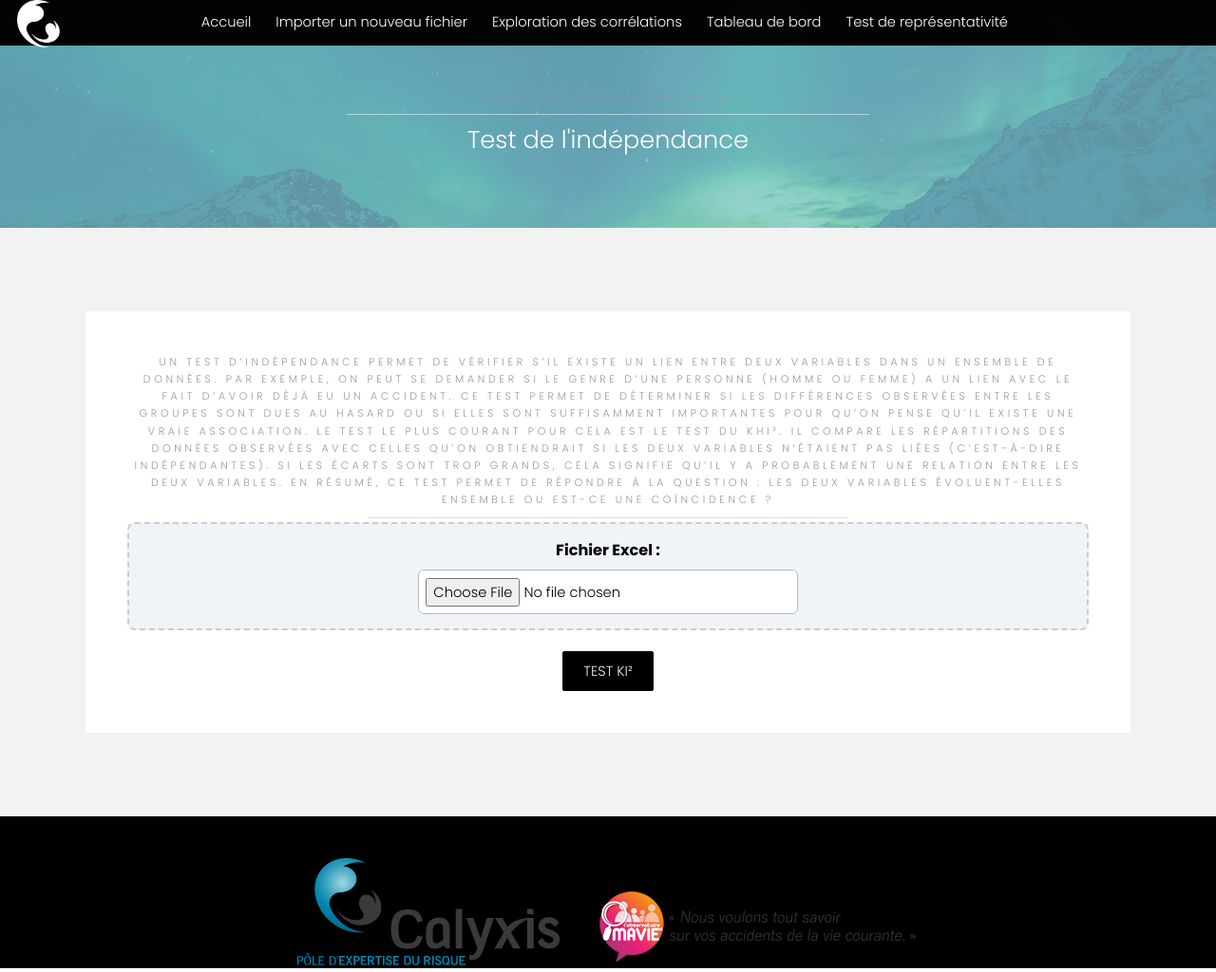
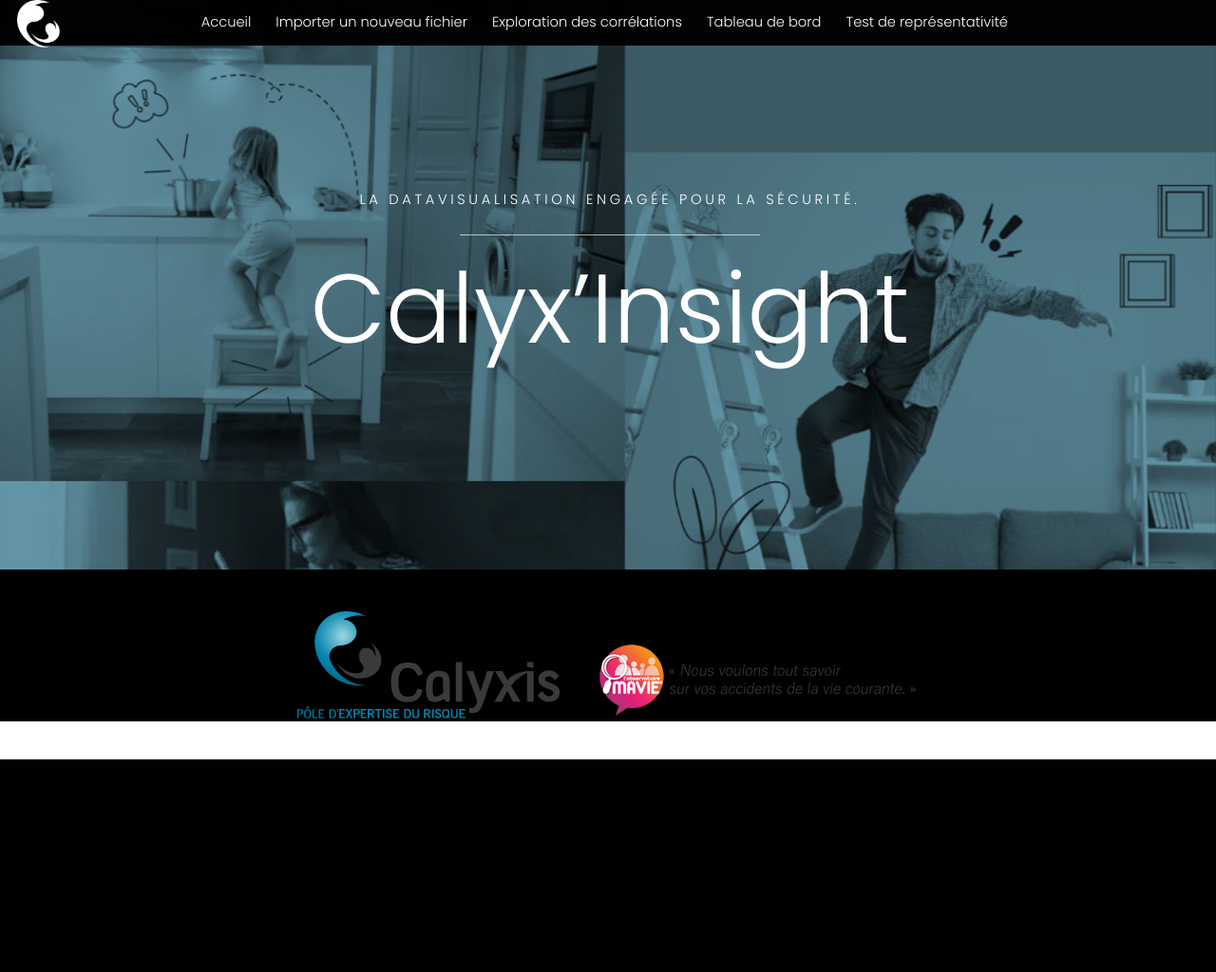
Before and after one commit to quentinchirol/test_flask, a Flask app: page /ki2 in a window 1280 px wide. Shown: the whole page at 95% size. After the commit the page ends 800 px from the top, so only its background shows below. Run offline with Flask 3, Linux system fonts and the light colour scheme; some libraries are stand-ins or nearby versions.

Commit message:
Update ki2.html

```diff
--- a/templates/ki2.html
+++ b/templates/ki2.html
@@ -1,27 +1,21 @@
 <!DOCTYPE HTML>
-<html lang="fr">
+<html>
 <head>
+    <title>Accidents de la vie courante</title>
     <meta charset="utf-8">
-  <title>Accidents de la vie courante</title>
     <meta name="robots" content="index, follow, max-image-preview:large, max-snippet:-1, max-video-preview:-1">
     <meta name="viewport" content="width=device-width, initial-scale=1">
 
-  <!-- Bootstrap CSS -->
-  <link href="https://cdn.jsdelivr.net/npm/bootstrap@5.3.0/dist/css/bootstrap.min.css" rel="stylesheet">
-
-  <!-- DataTables CSS -->
-  <link rel="stylesheet" href="https://cdn.datatables.net/1.13.6/css/jquery.dataTables.min.css">
-  <link rel="stylesheet" href="https://cdn.datatables.net/fixedcolumns/4.3.0/css/fixedColumns.dataTables.min.css">
-
-  <!-- Ton CSS local -->
+    <!-- CSS -->
     <link rel="stylesheet" href="{{ url_for('static', filename='assets/css/main.css') }}">
 </head>
+
 <body>
 
         <!-- header-->
     <header id="header">
         <div class="logo">
-            <a href="{{ url_for('index') }}" class="{% if request.path == url_for('index') %}active{% endif %}">
+            <a href="{{ url_for('index') }}" class="{% if request.path == url_for('index') %}active{% endif %}"></a>
                 <img src="{{ url_for('static', filename='images/calyxi.png') }}" alt="Calyxis Logo" style="height: 50px;">
             </a>
             </div>
@@ -33,90 +27,19 @@
              <a href="{{ url_for('representativite') }}" class="{% if request.path == url_for('representativite') %}active{% endif %}">Test de représentativité</a>
     </header>
 
-  <!-- Section One -->
-  <section id="One" class="wrapper style3">
+    <!-- Banner -->
+    <section class="banner full">
+        <article>
+            <img src="{{ url_for('static', filename='images/bg.png') }}" alt="" width="1440" height="961">
             <div class="inner">
-      <header class="align-center">
-        <p>_______________________</p>
-        <h2>Test de l'indépendance</h2>
+                <header>
+                    <p><a>La datavisualisation engagée pour la sécurité.</a></p>
+                    <h2>Calyx’Insight</h2>
                 </header>
             </div>
+        </article>
     </section>
 
-  <section id="two" class="wrapper style2">
-    <div class="inner">
-        <div class="box">
-            <div class="content">
-                <header class="align-center">
-                    <p>Un test d’indépendance permet de vérifier s’il existe un lien entre deux variables dans un ensemble de données. Par exemple, on peut se demander si le genre d’une personne (homme ou femme) a un lien avec le fait d’avoir déjà eu un accident. Ce test permet de déterminer si les différences observées entre les groupes sont dues au hasard ou si elles sont suffisamment importantes pour qu’on pense qu’il existe une vraie association.
-
-Le test le plus courant pour cela est le test du khi². Il compare les répartitions des données observées avec celles qu’on obtiendrait si les deux variables n’étaient pas liées (c’est-à-dire indépendantes). Si les écarts sont trop grands, cela signifie qu’il y a probablement une relation entre les deux variables.
-
-En résumé, ce test permet de répondre à la question : les deux variables évoluent-elles ensemble ou est-ce une coïncidence ?
-</p>
-                  <!-- Formulaire principal -->
-                  <form method="post" enctype="multipart/form-data">
-                    {% if not columns %}
-                    <div class="upload-box">
-                        <label for="file-upload" class="upload-label">Fichier Excel :</label>
-                        <input id="file-upload" type="file" name="file" accept=".xlsx" required class="upload-input">
-                    </div>
-                    {% endif %}
-
-                    {% if columns %}
-                        <label>Modaliter 1 :</label>
-                        <select name="var1" required>
-                            {% for col in columns %}
-                                <option value="{{ col }}">{{ col }}</option>
-                            {% endfor %}
-                        </select>
-
-                        <label>Modaliter 2 :</label>
-                        <select name="var2" required>
-                            {% for col in columns %}
-                                <option value="{{ col }}">{{ col }}</option>
-                            {% endfor %}
-                        </select>
-                    {% endif %}
-
-                    <!-- Conteneur des boutons centré -->
-                    <div style="display: flex; justify-content: center; gap: 10px; margin-top: 20px;">
-                        <button type="submit">Test Ki²</button>
-                        {% if columns %}
-                        </form> <!-- Fermeture du formulaire principal -->
-
-                        <!-- Formulaire de réinitialisation -->
-                        <form method="get" action="{{ url_for('ki2_reset') }}">
-                            <button type="submit">Réinitialiser les données charger</button>
-                        </form>
-                        {% endif %}
-                  </div>
-
-
-                  {% if result %}
-                  <div class="results">
-                    <h2>Résultats pour {{ result.var1 }} vs {{ result.var2 }}</h2>
-
-                    <div class="stat">
-                      <strong>Statistique de Khi²:</strong> {{ result.chi2 }}<br>
-                      <strong>Degrés de liberté:</strong> {{ result.dof }}<br>
-                      <strong>Valeur p:</strong> {{ result.p }}<br>
-                      <strong>V de Cramér:</strong> {{ result.v }}
-                    </div>
-
-                    <h3>Table de contingence</h3>
-                    <div class="table-container">
-                    {{ result.table|safe }}
-                    </div>
-                  </div>
-                  {% endif %}
-                </header>
-            </div>
-        </div>
-    </div>
-</section>
-
-    <!-- Footer -->
     <!-- Footer -->
     <footer id="footer">
         <div class="container">
@@ -134,6 +57,5 @@ En résumé, ce test permet de répondre à la question : les deux variables év
     <script src="{{ url_for('static', filename='assets/js/skel.min.js') }}"></script>
     <script src="{{ url_for('static', filename='assets/js/util.js') }}"></script>
     <script src="{{ url_for('static', filename='assets/js/main.js') }}"></script>
-
 </body>
 </html>
```
Lines whose indentation alone changed are shown as unchanged.
